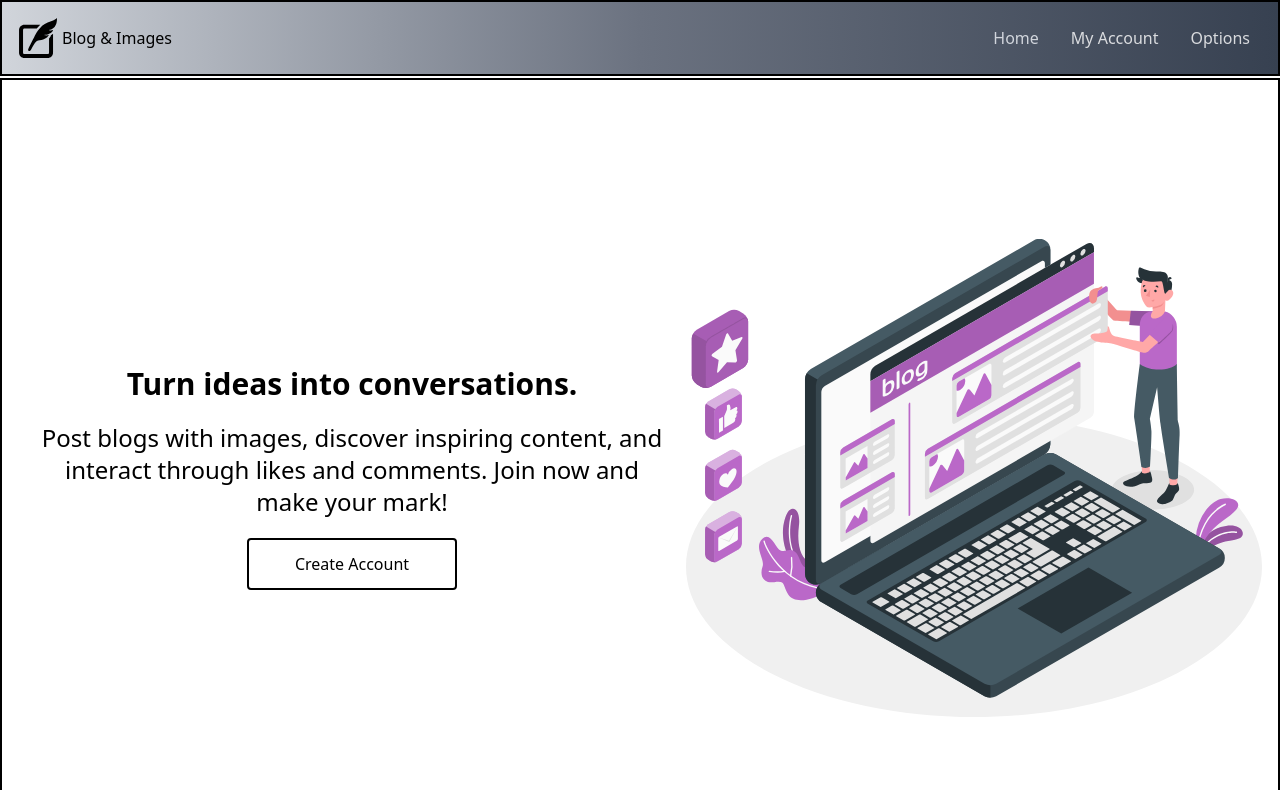
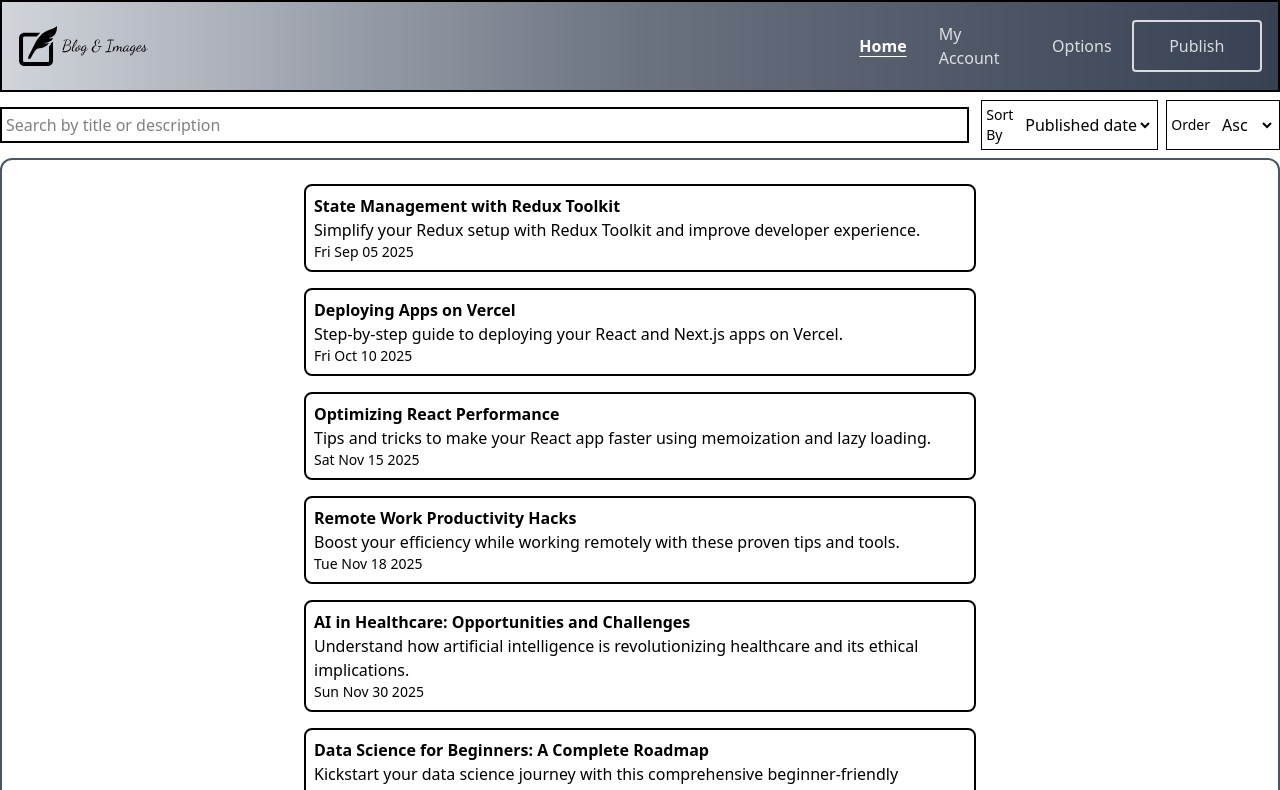
Before and after one commit to Arpit-paliwal555/BlogsWithImages, a React (Vite) app: page /home in a window 1280 px wide. Shown: the top 790 px of the page. Built offline with nearby package versions, Linux system fonts and the light colour scheme.

Commit message:
improved landing page navbar and home page's navbar

```diff
--- a/src/components/BlogList.tsx
+++ b/src/components/BlogList.tsx
@@ -85,7 +85,7 @@ const BlogList: FunctionComponent<BlogListProps> = ({ list }) => {
 
   return (
     <div>
-    <div className="w-full max-w-full flex justify-between sm:flex-row gap-3 items-stretch sm:items-center">
+    <div className="w-full mb-2 max-w-full flex justify-between sm:flex-row gap-3 items-stretch sm:items-center">
         <input
           type="text"
           value={query}
--- a/src/components/Home.tsx
+++ b/src/components/Home.tsx
@@ -1,4 +1,3 @@
-import Hero from './Hero'
 import BlogList from './BlogList'
 import { blogsList} from '../utils/Blogs'
 import { Images } from '../utils/ImagePost'
@@ -10,14 +9,20 @@ export const Home = () => {
     const [showImagePosts, setShowImagePosts] = useState<boolean>(false);
     const list:IBlogpost[] = blogsList;
     const imageList:IImagePost[] = Images;
-    return ( <div>
-        <Hero></Hero>
-      <BlogList list={list}></BlogList>
-      <div className='flex justify-center'>
-        <button onClick={()=>{setShowImagePosts(!showImagePosts)}} className='border-2 w-fit p-3 mt-1'>
-          See Image Posts
-        </button>
+    return (
+      <div className='mt-2'>
+        <BlogList list={list}></BlogList>
+        <div className="flex justify-center">
+          <button
+            onClick={() => {
+              setShowImagePosts(!showImagePosts);
+            }}
+            className="border-2 w-fit p-3 mt-1"
+          >
+            See Image Posts
+          </button>
+        </div>
+        {showImagePosts && <ImageList images={imageList}></ImageList>}
       </div>
-      {showImagePosts && <ImageList images={imageList}></ImageList>}
-    </div> );
+    );
 }
--- a/src/components/LandingPage.tsx
+++ b/src/components/LandingPage.tsx
@@ -8,9 +8,16 @@ const LandingPage: FunctionComponent<LandingPageProps> = () => {
     navigate("/signup");
   };
   return (
-    <div className="bg-linear-to-b from-[#8d8daa] via-[#dfdfde] to-[#f7f5f2] flex h-screen mt-0.5 p-4 items-center ">
+    <div className="bg-linear-to-b from-[#8d8daa] via-[#dfdfde] to-[#f7f5f2] h-screen mt-0.5 p-4 items-center ">
+      <div className="flex items-center gap-5">
         <h1 className="dancing-script text-4xl">Blog and Images</h1>
-      <div className="flex flex-col gap-5 p-5 text-center items-center">
+        <div className="flex items-center gap-5 mt-1">
+          <h3 className="px-3 py-1 rounded hover:bg-white/10 transition-colors cursor-pointer">About</h3>
+          <h3 className="px-3 py-1 rounded hover:bg-white/10 transition-colors cursor-pointer">Contact Us</h3>
+        </div>
+      </div>
+      <div className="flex mt-10">
+        <div className="flex flex-col justify-center gap-5 p-5 text-center items-center">
           <h1 className="text-3xl font-stretch-50%">
             Turn ideas into conversations.
           </h1>
@@ -25,7 +32,12 @@ const LandingPage: FunctionComponent<LandingPageProps> = () => {
             Create Account
           </button>
         </div>
-      <img className="max-w-xl" src="src/assets/blog-post-amico.svg" alt="NA" />
+        <img
+          className="max-w-xl"
+          src="src/assets/blog-post-amico.svg"
+          alt="NA"
+        />
+      </div>
     </div>
   );
 };
--- a/src/components/Navbar.tsx
+++ b/src/components/Navbar.tsx
@@ -14,11 +14,11 @@ const Navbar: FunctionComponent<NavbarProps> = ()=>{
         <nav className="flex justify-between p-4 border-2 bg-linear-to-r from-[#d1d5db] via-[#6b7280] to-[#374151]">
             <div className="flex gap-1 items-center">
                 <img className="w-10 h-10" src="src\assets\blog.svg" alt="NA" />
-                <h1>Blog & Images</h1>
+                <h1 className="dancing-script">Blog & Images</h1>
             </div>
-            <div className="flex gap-2 items-center">
+            <div className="flex gap-2 w-1/3 items-center">
                 <NavLink
-                    to='/'
+                    to='/home'
                     end
                     className={({isActive})=>
                     `${baseLink} ${isActive ? activeLink : "text-gray-300"  }`}
@@ -43,6 +43,7 @@ const Navbar: FunctionComponent<NavbarProps> = ()=>{
                     >
                     Options
                 </NavLink>
+                <button className="border-2 rounded-sm w-1/3 p-3 cursor-pointer text-white/80">Publish</button>
             </div>
         </nav>
     )
--- /dev/null
+++ b/src/components/PublishBlog.tsx
@@ -0,0 +1,13 @@
+import type { FunctionComponent } from "react";
+
+interface CreateBlogProps {
+
+}
+
+const CreateBlog: FunctionComponent<CreateBlogProps> = () => {
+    return ( <div>
+        Publish Blog
+    </div> );
+}
+
+export default CreateBlog;
```
Lines whose indentation alone changed are shown as unchanged.
